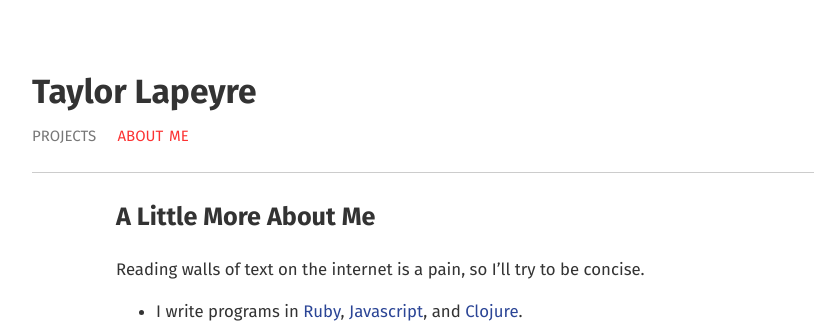
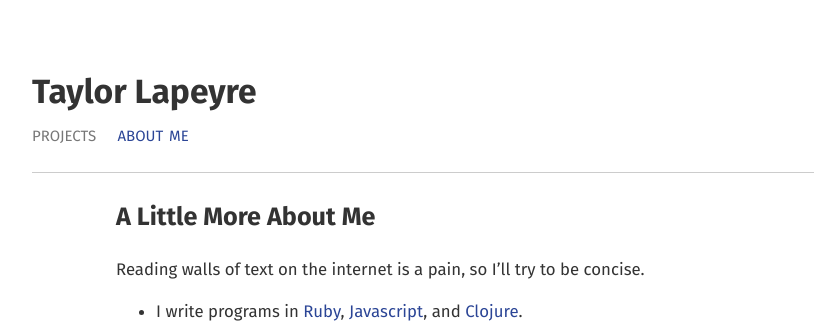
Before and after one commit to taylorlapeyre/taylorlapeyre.github.io, a Jekyll site: the page built from about/index.md, in a window 1280 px wide. Shown: the top 323 px of the page, without its empty margins (188-1002 px from the left). Built offline with Jekyll 4.4.1, drawn with Linux system fonts in a browser that asks for light colours.

Commit message:
missed a rule

```diff
--- a/assets/css/main.css
+++ b/assets/css/main.css
@@ -59,7 +59,7 @@ img {
 }
 
 .site-header .site-nav a.active {
-  color: #FC3232;
+  color: #2B4596;
 }
 
 .site-header .site-nav a + a {
```
